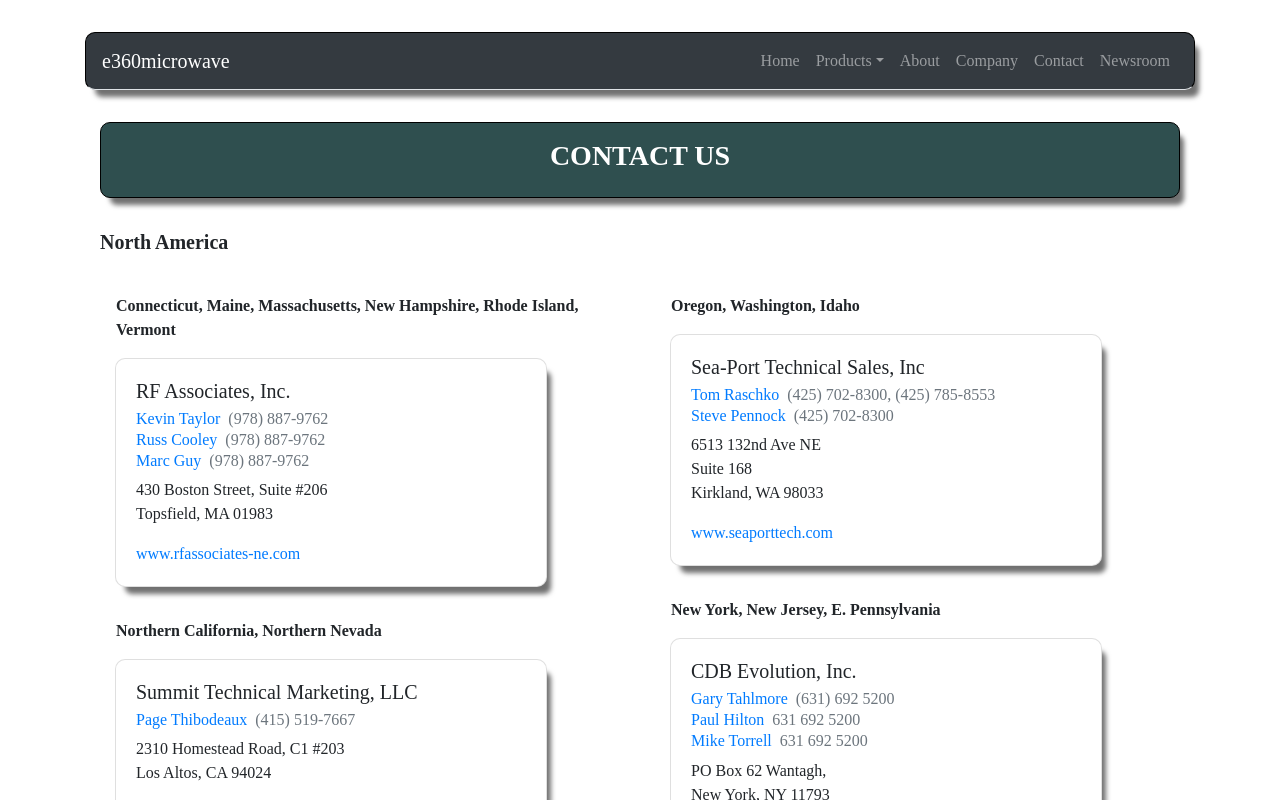
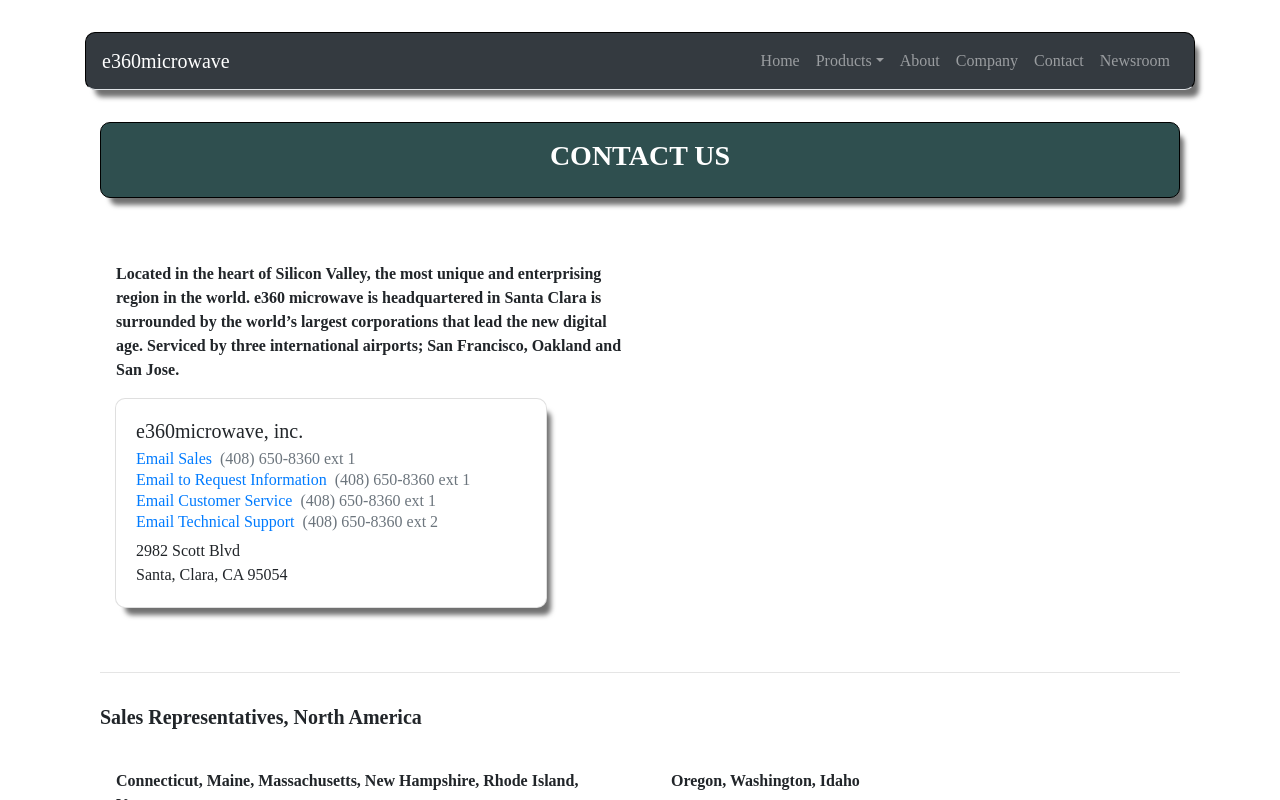
Before and after one commit to Olisun/e360microwave, a React (Create React App) app in the folder client/: page /contact in a window 1280 px wide. Shown: the top 800 px of the page. Built offline with nearby package versions, Linux system fonts and the light colour scheme.

Commit message:
created e360 card component. added that compoenent to the contact page

```diff
--- a/client/src/components/card/Card-Advanced.js
+++ b/client/src/components/card/Card-Advanced.js
@@ -18,7 +18,7 @@
               126-1 Pyungcheon-dong, dongahn-gu
               <br></br>
               Ahnyang-city Gyunggido, Korea 431-755
-              </Card.Text>
+            </Card.Text>
             <Card.Link href="http://www.atkorea.biz/" target="blank">www.atkorea.biz</Card.Link>
           </Card.Body>
         </Card>
--- a/client/src/components/card/Card-CDB.js
+++ b/client/src/components/card/Card-CDB.js
@@ -18,7 +18,7 @@
               PO Box 62 Wantagh,
               <br></br>
               New York, NY 11793
-              </Card.Text>
+            </Card.Text>
             {/* bad email address for CDB */}
             <Card.Link href="http://www.cdbevolution.com/" target="blank">www.cdbevolution.com</Card.Link>
           </Card.Body>
--- a/client/src/components/card/Card-Pamcor.js
+++ b/client/src/components/card/Card-Pamcor.js
@@ -21,7 +21,7 @@
               Suite 207
               <br></br>
               Long Beach, CA 90807
-              </Card.Text>
+            </Card.Text>
             <Card.Link href="http://www.pamcor.com/" target="blank">www.pamcor.com</Card.Link>
           </Card.Body>
         </Card>
--- a/client/src/components/card/Card-SeaPort.js
+++ b/client/src/components/card/Card-SeaPort.js
@@ -19,7 +19,7 @@
               Suite 168
               <br></br>
               Kirkland, WA 98033
-              </Card.Text>
+            </Card.Text>
             <Card.Link href="http://www.seaporttech.com/" target="blank">www.seaporttech.com</Card.Link>
           </Card.Body>
         </Card>
--- a/client/src/components/card/Card-SummitTech.js
+++ b/client/src/components/card/Card-SummitTech.js
@@ -16,7 +16,7 @@
               2310 Homestead Road, C1 #203
               <br></br>
               Los Altos, CA  94024
-              </Card.Text>
+            </Card.Text>
             <Card.Link href="http://www.summittmc.com/" target="blank ">www.summittmc.com</Card.Link>
           </Card.Body>
         </Card>
--- /dev/null
+++ b/client/src/components/card/Card-e360.js
@@ -0,0 +1,30 @@
+import React, { Component } from "react";
+import { render } from 'react-dom';
+import { Card } from "react-bootstrap";
+
+import "./Card.css";
+
+class Carde360 extends Component {
+  render() {
+    return (
+      <div>
+        <Card style={{ width: '27rem' }} className="contact-card">
+          <Card.Body>
+            <Card.Title>e360microwave, inc.</Card.Title>
+            <Card.Subtitle className="mb-2 text-muted"><a href="mailto:sales@e360microwave.com">Email Sales</a>&nbsp;&nbsp;(408) 650-8360 ext 1</Card.Subtitle>
+            <Card.Subtitle className="mb-2 text-muted"><a href="mailto:info@e360microwave.com">Email to Request Information</a>&nbsp;&nbsp;(408) 650-8360 ext 1</Card.Subtitle>
+            <Card.Subtitle className="mb-2 text-muted"><a href="mailto:custservice@e360microwave.com">Email Customer Service</a>&nbsp;&nbsp;(408) 650-8360 ext 1</Card.Subtitle>
+            <Card.Subtitle className="mb-2 text-muted"><a href="mailto:techsupport@e360microwave.com">Email Technical Support</a>&nbsp;&nbsp;(408) 650-8360 ext 2</Card.Subtitle>
+            <Card.Text>
+              2982 Scott Blvd
+              <br></br>
+              Santa, Clara, CA 95054
+            </Card.Text>
+          </Card.Body>
+        </Card>
+      </div>
+    )
+  }
+}
+
+export default Carde360;
--- a/client/src/pages/contact/Contact.js
+++ b/client/src/pages/contact/Contact.js
@@ -3,6 +3,7 @@
 import { WOW } from 'wowjs/dist/wow';
 import { Row, Col, Container, Card, Image, rounded, fluid, ListGroup, ListGroupItem, horizontal } from "react-bootstrap";
 
+import Carde360 from "../../components/card/Card-e360";
 import CardRFAssoc from "../../components/card/Card-RFAssoc";
 import CardSummitTech from "../../components/card/Card-SummitTech";
 import CardPamcor from "../../components/card/Card-Pamcor";
@@ -27,9 +28,22 @@
             </Col>
           </Row>
         </Container>
+        <Row className="wow fadeIn">
+          <Col sm={6}>
+            <Container>
+              <Row>
+                <p className="territory"><strong>Located in the heart of Silicon Valley, the most unique and enterprising region in the world. e360 microwave is headquartered in Santa Clara is surrounded by the world’s largest corporations that lead the new digital age. Serviced by three international airports; San Francisco, Oakland and San Jose.</strong></p>
+              </Row>
+              <Carde360 />
+            </Container>
+          </Col>
+        </Row>
+        <br></br>
+        <br></br>
+        <hr></hr>
         <Container className="wow fadeIn">
           <Row>
-            <h5 className="territory-header"><strong>North America</strong></h5>
+            <h5 className="territory-header"><strong>Sales Representatives, North America</strong></h5>
           </Row>
         </Container>
         <Row className="wow fadeIn">
@@ -79,7 +93,7 @@
         <hr></hr>
         <Container className="wow fadeIn">
           <Row>
-            <h5 className="territory-header"><strong>International</strong></h5>
+            <h5 className="territory-header"><strong>Sales Representatives, International</strong></h5>
           </Row>
         </Container>
         <Row className="wow fadeIn">
@@ -92,8 +106,6 @@
             </Container>
           </Col>
         </Row>
-
-
       </div>
     )
   }
```
